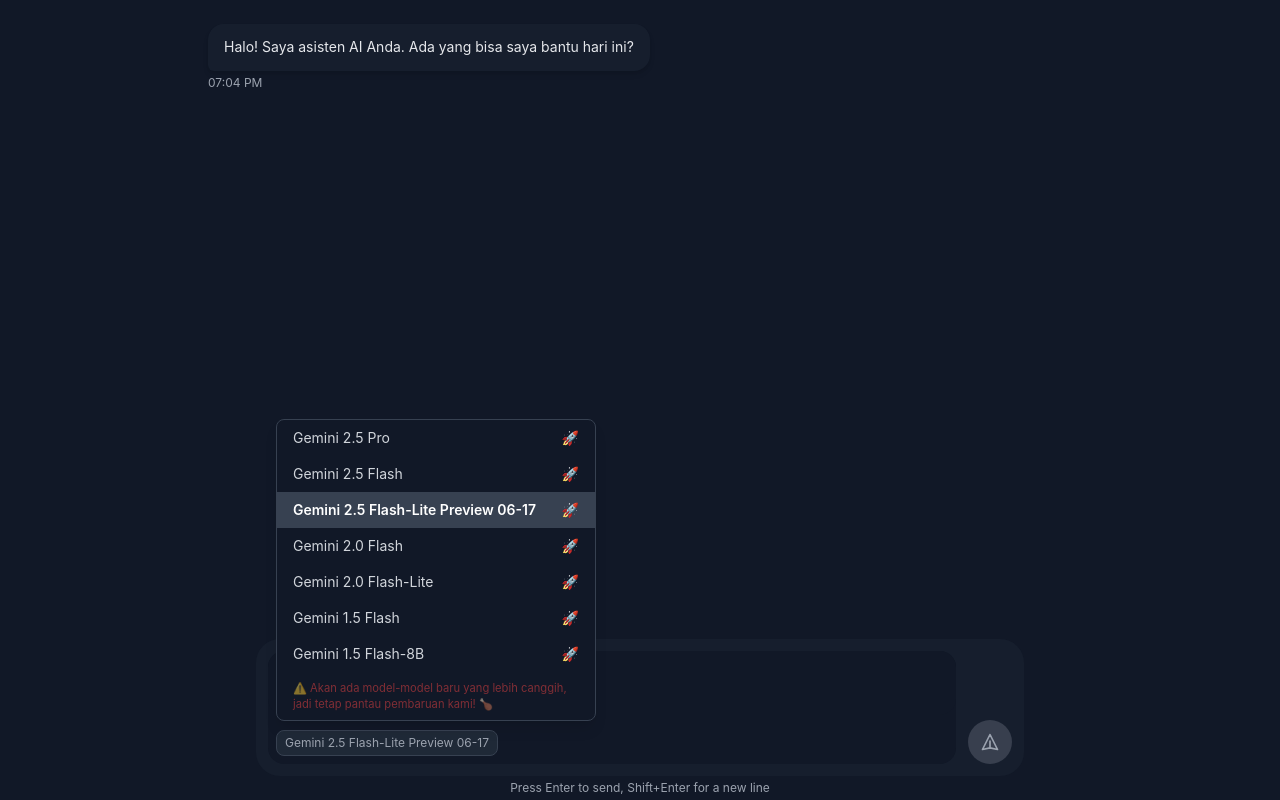
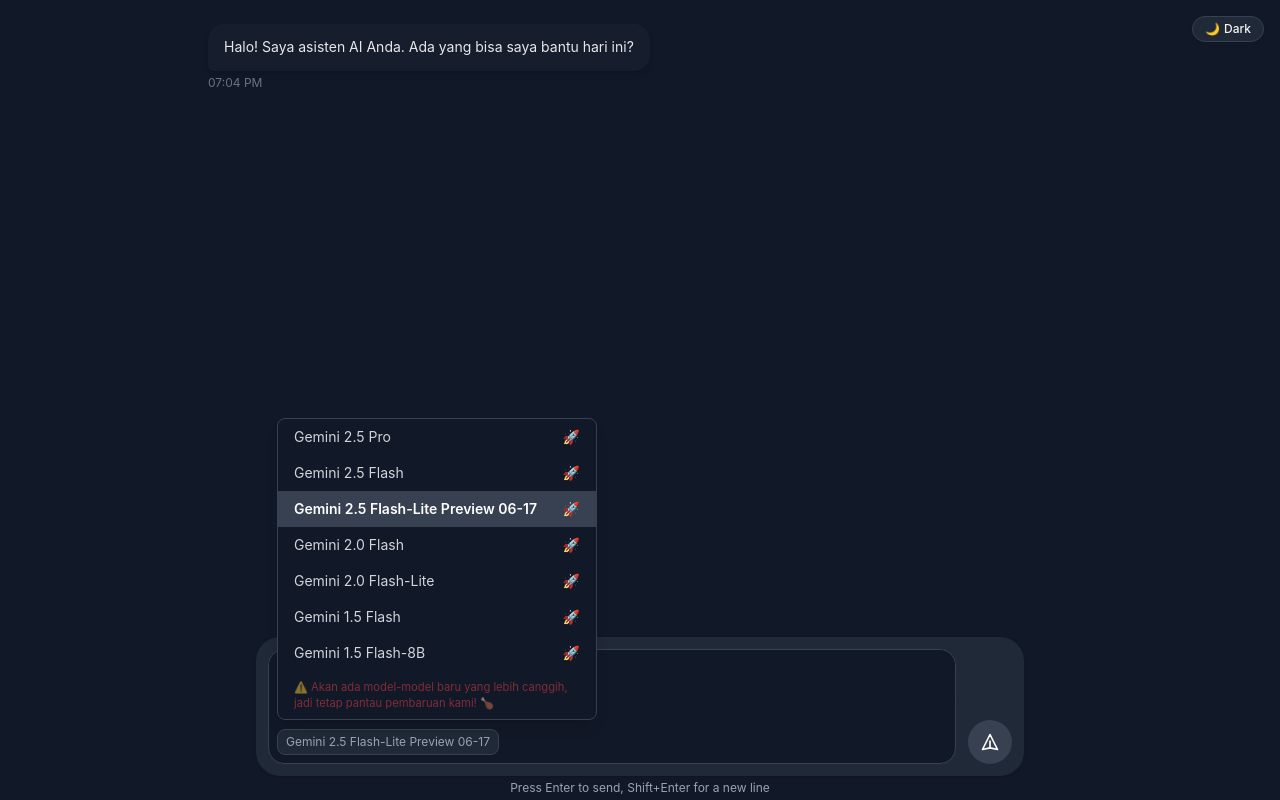
Before and after one commit to mhhidayat/chat-bot, a Vue app in the folder fe-chat-bot/: page / in a window 1280 px wide. Both pictures are taken after a click on the button "Gemini 2.5 Flash-Lite Preview 06-17". Built offline with nearby package versions, Linux system fonts and the light colour scheme; no server answers.

Commit message:
feat: dark mode

```diff
--- a/fe-chat-bot/src/App.vue
+++ b/fe-chat-bot/src/App.vue
@@ -1,9 +1,50 @@
 <script setup lang="ts">
+import { ref, onMounted, watch, provide } from 'vue'
 import ChatBot from './components/ChatBot.vue'
+
+const isDarkMode = ref(false)
+
+provide('theme', isDarkMode)
+
+onMounted(() => {
+  const savedTheme = localStorage.getItem('theme')
+  if (savedTheme !== null) {
+    isDarkMode.value = savedTheme === 'true'
+  } else {
+    isDarkMode.value = true // Set default to dark mode
+  }
+  document.body.classList.toggle('bg-gray-900', isDarkMode.value)
+  document.body.classList.toggle('bg-gray-100', !isDarkMode.value)
+  document.body.classList.toggle('text-gray-100', isDarkMode.value)
+  document.body.classList.toggle('text-gray-900', !isDarkMode.value)
+})
+
+watch(isDarkMode, (val) => {
+  localStorage.setItem('theme', val.toString())
+  document.body.classList.toggle('bg-gray-900', val)
+  document.body.classList.toggle('bg-gray-100', !val)
+  document.body.classList.toggle('text-gray-100', val)
+  document.body.classList.toggle('text-gray-900', !val)
+})
 </script>
 
 <template>
   <div class="h-screen">
+    <!-- Theme Toggle Button -->
+    <button
+      @click="isDarkMode = !isDarkMode"
+      class="fixed top-4 right-4 z-10 px-3 py-1 rounded-full border shadow text-xs font-medium transition-colors"
+      :class="isDarkMode
+        ? 'bg-gray-800 border-gray-700 text-gray-100 hover:bg-gray-700'
+        : 'bg-white border-gray-200 text-gray-900 hover:bg-gray-200'"
+      aria-label="Toggle dark mode"
+      title="Theme"
+    >
+      <span>{{ isDarkMode ? '🌙' : '☀️' }}</span>
+      <span class="hidden xl:inline ml-1">
+        {{ isDarkMode ? 'Dark' : 'Light' }}
+      </span>
+    </button>
     <ChatBot />
   </div>
 </template>
--- a/fe-chat-bot/src/components/ChatBot.vue
+++ b/fe-chat-bot/src/components/ChatBot.vue
@@ -1,5 +1,5 @@
 <script setup lang="ts">
-import { ref } from 'vue'
+import { ref, inject } from 'vue'
 import chatService from '../services/chatService'
 import DropDownModel from './DropDownModel.vue';
 import { marked } from 'marked'
@@ -35,6 +35,7 @@
 
 const newMessage = ref('')
 const isTyping = ref(false)
+const isDarkMode = inject('theme')
 const messagesContainer = ref<HTMLElement>()
 const bottomMarker = ref<HTMLElement | null>(null)
 let selectedModel = ref('gemini-2.5-flash-lite-preview-06-17') // Default model
@@ -108,10 +109,14 @@
   selectedModel.value = val
 }
 
+
+
 </script>
 
 <template>
-  <div class="flex flex-col h-screen max-h-screen">
+  <div
+    class="flex flex-col h-screen max-h-screen"
+  >
 
     <!-- Messages Container -->
     <div
@@ -125,10 +130,17 @@
         class="animate-slide-up"
       >
         <div class="flex flex-col space-y-1">
-          <div :class="['message-bubble', message.isUser ? 'user-message' : 'bot-message']">
+          <div
+            :class="[
+              'message-bubble',
+              message.isUser
+                ? (isDarkMode ? 'user-message-dark' : 'user-message')
+                : (isDarkMode ? 'bot-message-dark' : 'bot-message')
+            ]"
+          >
             <p class="text-sm leading-relaxed" v-html="highlightResponse(message.text)"></p>
           </div>
-          <div :class="['text-xs text-gray-400', message.isUser ? 'text-right' : 'text-left']">
+          <div :class="['text-xs text-gray-500', message.isUser ? 'text-right' : 'text-left']">
             {{ formatTime(message.timestamp) }}
           </div>
         </div>
@@ -136,7 +148,7 @@
 
       <!-- Typing indicator -->
       <div v-if="isTyping" class="flex justify-start animate-slide-up">
-        <div class="message-bubble bot-message">
+        <div :class="['message-bubble', isDarkMode ? 'bot-message-dark' : 'bot-message']">
           <div class="typing-dots">
             <div class="typing-dot" style="animation-delay: 0ms"></div>
             <div class="typing-dot" style="animation-delay: 150ms"></div>
@@ -148,15 +160,26 @@
 
     <!-- Input Area -->
     <div class="fixed bottom-0 left-0 right-0 mx-5 md:mx-0">
-      <div class="flex items-end space-x-3 max-w-3xl mx-auto bg-gray-800/40 p-3 rounded-3xl">
-        <div class="flex-1 relative bg-gray-900 rounded-2xl">
+      <div
+        class="flex items-end space-x-3 max-w-3xl mx-auto p-3 rounded-3xl shadow"
+        :class="isDarkMode ? 'bg-gray-800' : 'bg-white/80'"
+      >
+        <div
+          class="flex-1 relative rounded-2xl border"
+          :class="isDarkMode ? 'bg-gray-900 border-gray-700' : 'bg-white border-gray-200'"
+        >
            <textarea
             v-model="newMessage"
             @keydown="handleKeyDown"
             @input="autoResize"
             ref="textareaRef"
             placeholder="Type your message here…"
-            class="w-full resize-none min-h-16 max-h-60 rounded-2xl bg-gray-900 border-gray-800 px-4 py-3 pr-12 border-0 outline-none focus:ring-0 transition-colors text-sm text-gray-400 overflow-hidden"
+            :class="[
+              'w-full resize-none min-h-16 max-h-60 rounded-2xl px-4 py-3 pr-12 border-0 outline-none focus:ring-0 transition-colors text-sm overflow-hidden',
+              isDarkMode
+                ? 'bg-gray-900 text-gray-100'
+                : 'bg-white text-gray-900'
+            ]"
             rows="1"
             ></textarea>
         <DropDownModel @selectedModel="handleSelectedModel" />
@@ -164,10 +187,11 @@
         <button
           @click="sendMessage"
           :disabled="!newMessage.trim() || isTyping"
-          class="inline-flex items-center justify-center w-11 h-11 rounded-full bg-gray-900 hover:bg-gray-950 disabled:bg-gray-500/40 disabled:cursor-not-allowed transition-colors duration-200 focus:outline-none focus:ring-2 focus:ring-gray-500 focus:ring-offset-2"
+          class="inline-flex items-center justify-center w-11 h-11 rounded-full transition-colors duration-200 focus:outline-none focus:ring-0 bg-gray-900 disabled:bg-gray-700"
         >
           <svg
-            class="w-5 h-5 text-gray-400"
+            class="w-5 h-5"
+            :class="isDarkMode ? 'text-white' : 'text-white'"
             fill="none"
             stroke="currentColor"
             viewBox="0 0 24 24"
@@ -181,7 +205,7 @@
           </svg>
         </button>
       </div>
-      <p class="text-xs text-gray-400 text-center my-1">
+      <p :class="['text-xs text-center my-1', isDarkMode ? 'text-gray-400' : 'text-gray-500']">
         Press Enter to send, Shift+Enter for a new line
       </p>
     </div>
--- a/fe-chat-bot/src/components/DropDownModel.vue
+++ b/fe-chat-bot/src/components/DropDownModel.vue
@@ -1,7 +1,8 @@
 <script setup lang="ts">
-import { ref, onMounted, onBeforeUnmount, defineEmits } from 'vue'
+import { ref, onMounted, onBeforeUnmount, defineEmits, inject } from 'vue'
 
 const emit = defineEmits(['selectedModel'])
+const isDarkMode = inject('theme')
 
 const showDropdown = ref(false)
 const models = ref([
@@ -50,18 +51,32 @@
 </script>
 
 <template>
-  <div class="relative inline-block m-2" ref="dropdownRef">
+  <div
+    class="relative inline-block m-2"
+    ref="dropdownRef"
+    :class="isDarkMode ? '' : ''"
+  >
     <button
       type="button"
       @click="showDropdown = !showDropdown"
-      class="px-2 py-1 rounded-lg focus:outline-none text-xs text-gray-400 bg-gray-800 border border-gray-700 transition-colors duration-200 hover:bg-gray-700 hover:text-white"
+      :class="[
+        'px-2 py-1 rounded-lg focus:outline-none text-xs border transition-colors duration-200',
+        isDarkMode
+          ? 'text-gray-400 bg-gray-800 border-gray-700 hover:bg-gray-700 hover:text-white'
+          : 'text-gray-700 bg-white border-gray-300 hover:bg-gray-100 hover:text-black'
+      ]"
     >
       {{ selectedModel.name }}
     </button>
 
     <div
       v-if="showDropdown"
-      class="absolute z-10 bottom-full mb-2 w-80 bg-gray-900 border border-gray-700 rounded-lg shadow-lg overflow-hidden"
+      :class="[
+        'absolute z-10 bottom-full mb-2 w-80 rounded-lg shadow-lg overflow-hidden border',
+        isDarkMode
+          ? 'bg-gray-900 border-gray-700'
+          : 'bg-white border-gray-300'
+      ]"
     >
       <ul>
         <li
@@ -69,17 +84,38 @@
           :key="model.value"
           @click="selectModel(model.name, model.value)"
           :class="[
-            'px-4 py-2 hover:bg-gray-800 cursor-pointer text-sm flex justify-between',
-            model.value === selectedModel.value ? 'bg-gray-700 text-white font-semibold' : '',
-            model.is_paid ? 'text-yellow-400' : 'text-gray-300'
+            'px-4 py-2 hover:cursor-pointer text-sm flex justify-between',
+            isDarkMode
+              ? 'hover:bg-gray-800'
+              : 'hover:bg-gray-100',
+            model.value === selectedModel.value
+              ? (isDarkMode
+                  ? 'bg-gray-700 text-white font-semibold'
+                  : 'bg-gray-200 text-black font-semibold')
+              : (model.is_paid
+                  ? (isDarkMode ? 'text-yellow-400' : 'text-yellow-600')
+                  : (isDarkMode ? 'text-gray-300' : 'text-gray-700'))
           ]"
         >
-          <span>{{ model.name }} <span v-if="model.is_paid" title="Dalam Pengembangan">⚙️</span></span>
+          <span>
+            {{ model.name }}
+            <span v-if="model.is_paid" title="Dalam Pengembangan">⚙️</span>
+          </span>
           <span>{{ model.is_paid ? '💵' : '🚀' }}</span>
         </li>
         <span>
-          <li class="px-4 py-2 text-xs text-gray-500">
-            <span class="text-[0.70rem] text-red-500/50">⚠️ Akan ada model-model baru yang lebih canggih, jadi tetap pantau pembaruan kami! 🍗</span>
+          <li
+            :class="[
+              'px-4 py-2 text-xs',
+              isDarkMode ? 'text-gray-500' : 'text-gray-400'
+            ]"
+          >
+            <span
+              :class="[
+                'text-[0.70rem]',
+                isDarkMode ? 'text-red-500/50' : 'text-red-500/80'
+              ]"
+            >⚠️ Akan ada model-model baru yang lebih canggih, jadi tetap pantau pembaruan kami! 🍗</span>
           </li>
         </span>
       </ul>
--- a/fe-chat-bot/src/style.css
+++ b/fe-chat-bot/src/style.css
@@ -10,7 +10,7 @@
   }
   body {
     /* @apply bg-gradient-to-br from-blue-50 via-white to-indigo-50 font-sans antialiased; */
-    @apply bg-gray-900;
+    /* @apply bg-gray-900; */
     margin: 0;
     padding: 0;
     min-height: 100vh;
@@ -23,10 +23,18 @@
   }
 
   .user-message {
+    @apply bg-white text-gray-900 rounded-2xl rounded-br-md px-4 py-3 shadow-md;
+  }
+
+  .user-message-dark {
     @apply bg-gray-800/40 text-gray-200 rounded-2xl rounded-br-md px-4 py-3 shadow-md;
   }
 
   .bot-message {
+    @apply bg-white text-gray-900 rounded-2xl rounded-bl-md px-4 py-3 shadow-md;
+  }
+
+  .bot-message-dark {
     @apply bg-gray-800/40 text-gray-200 rounded-2xl rounded-bl-md px-4 py-3 shadow-md;
   }
 
```
